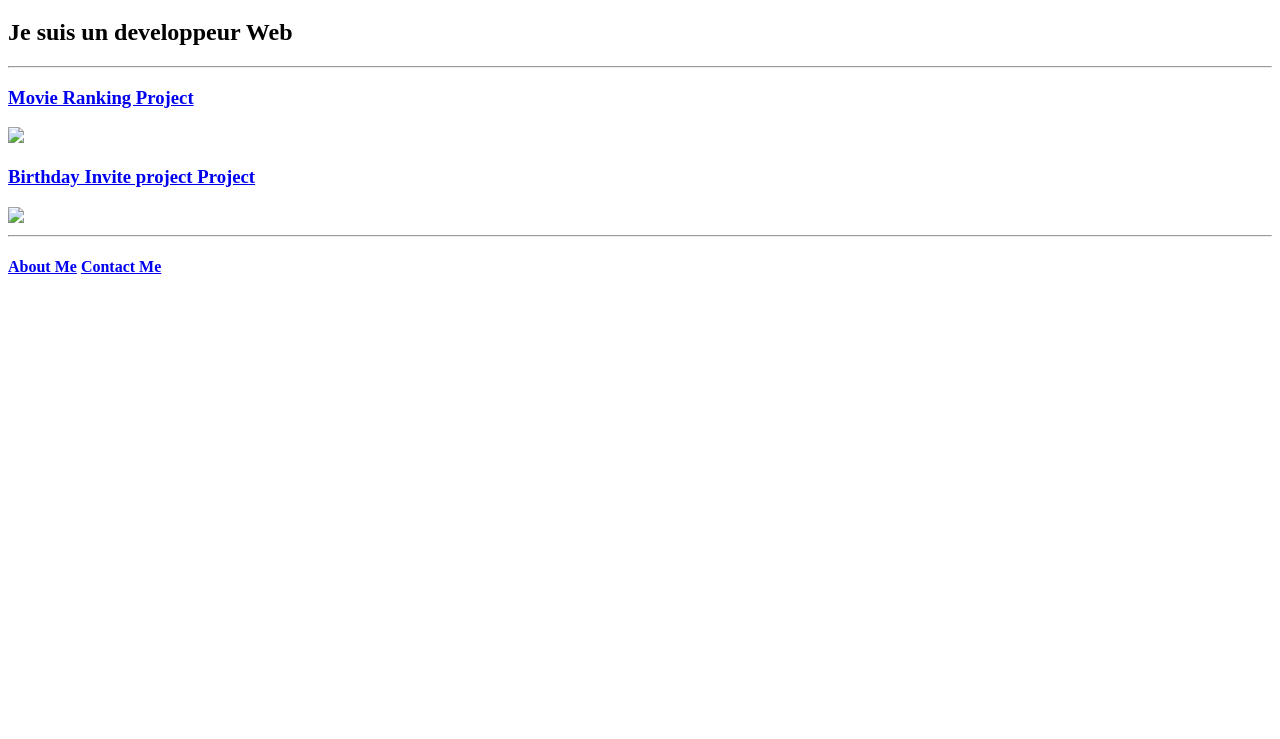
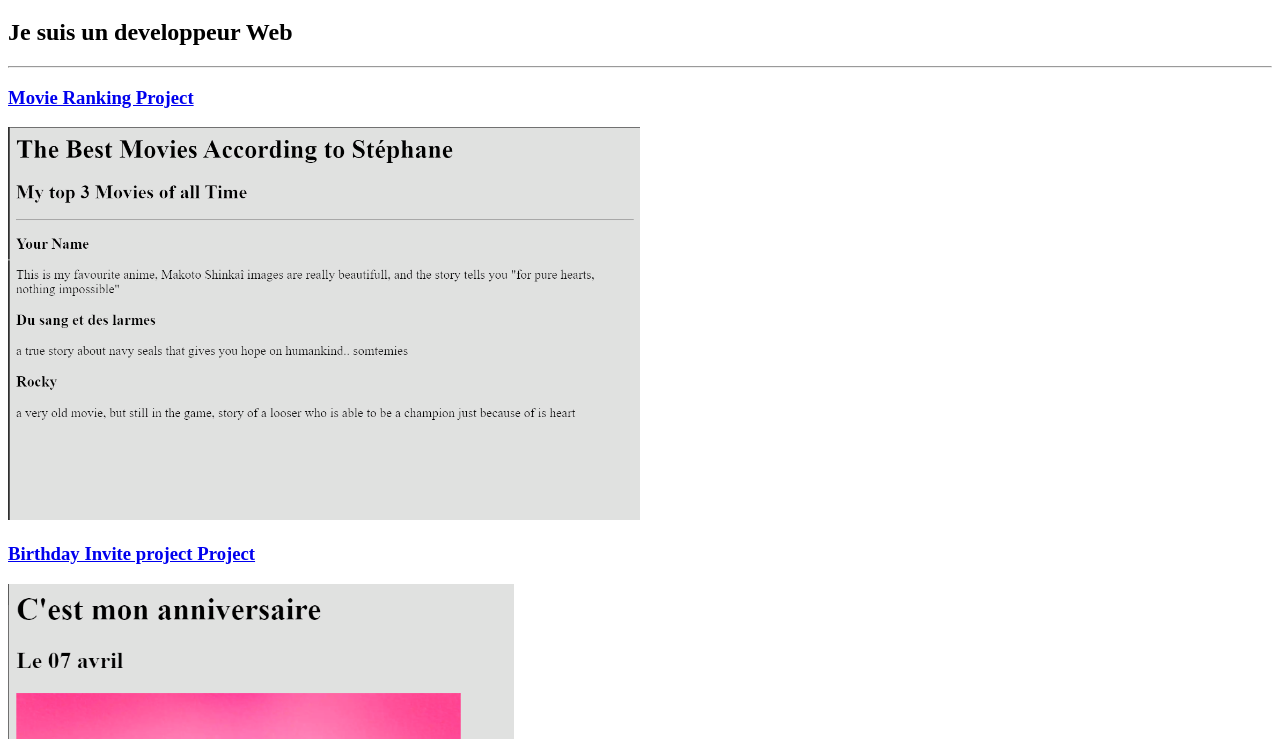
Before and after one commit to Louis-Petit-Dot/html-portofolio, a plain HTML site: page index.html in a window 1280 px wide. Shown: the part 61-800 px from the top of the page. Drawn offline with Linux system fonts and the light colour scheme.

Commit message:
index.html

```diff
--- a/index.html
+++ b/index.html
@@ -10,10 +10,10 @@
     <h2>Je suis un developpeur Web</h2>
     <hr/>
     <h3><a href="/public/Movies S.html">Movie Ranking Project</a></h3>
-    <img src="/assets/images/pic movie S.png"width=50%/>
+    <img src="/assets/pic movie S.png"width=50%/>
 
     <h3><a href="/public/Birthday S.html">Birthday Invite project Project</a></h3>
-    <img src="/assets/images/pic bday s.png"width=40%/>
+    <img src="/assets/pic bday s.png"width=40%/>
 <hr/>
     <h4><a href="/public/about.html">About Me</a> <a href="/public/contact.html">Contact Me</a></h4>
  </body>
```
